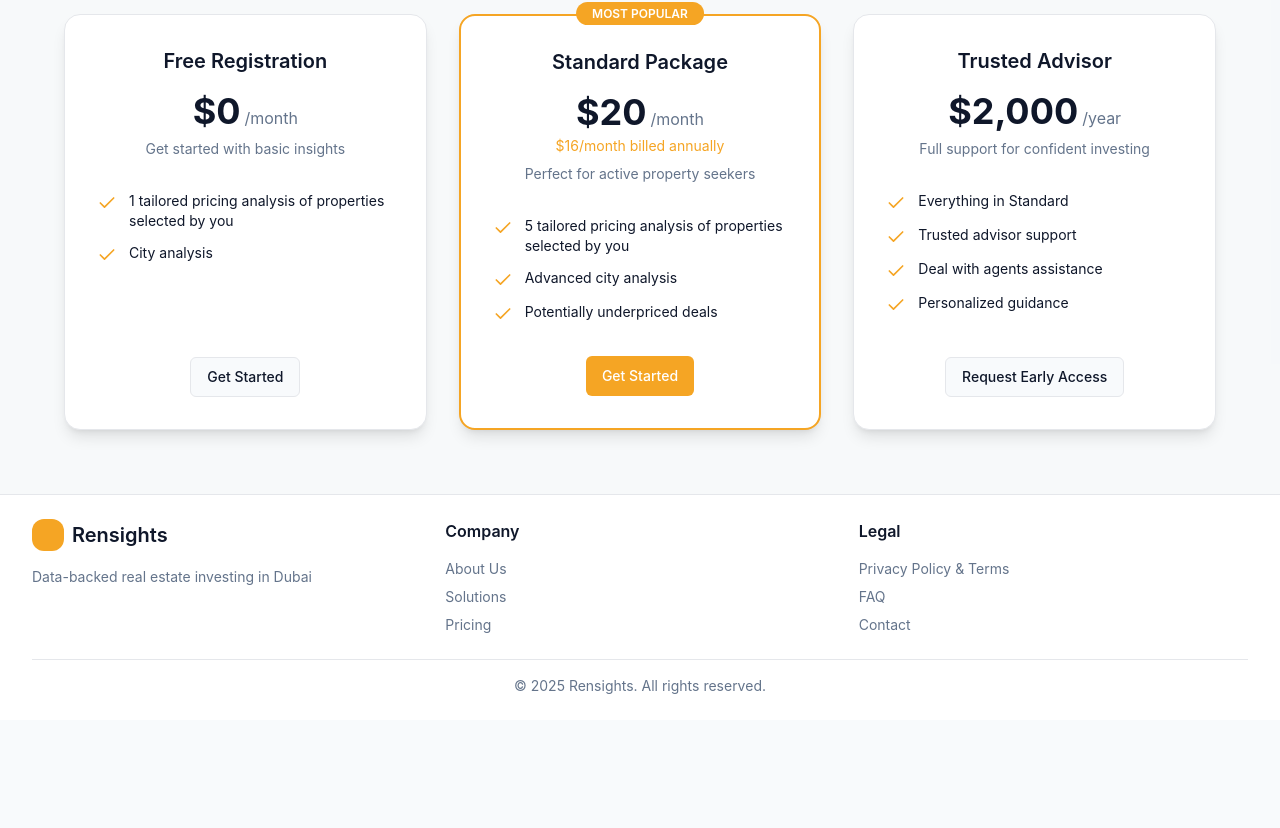
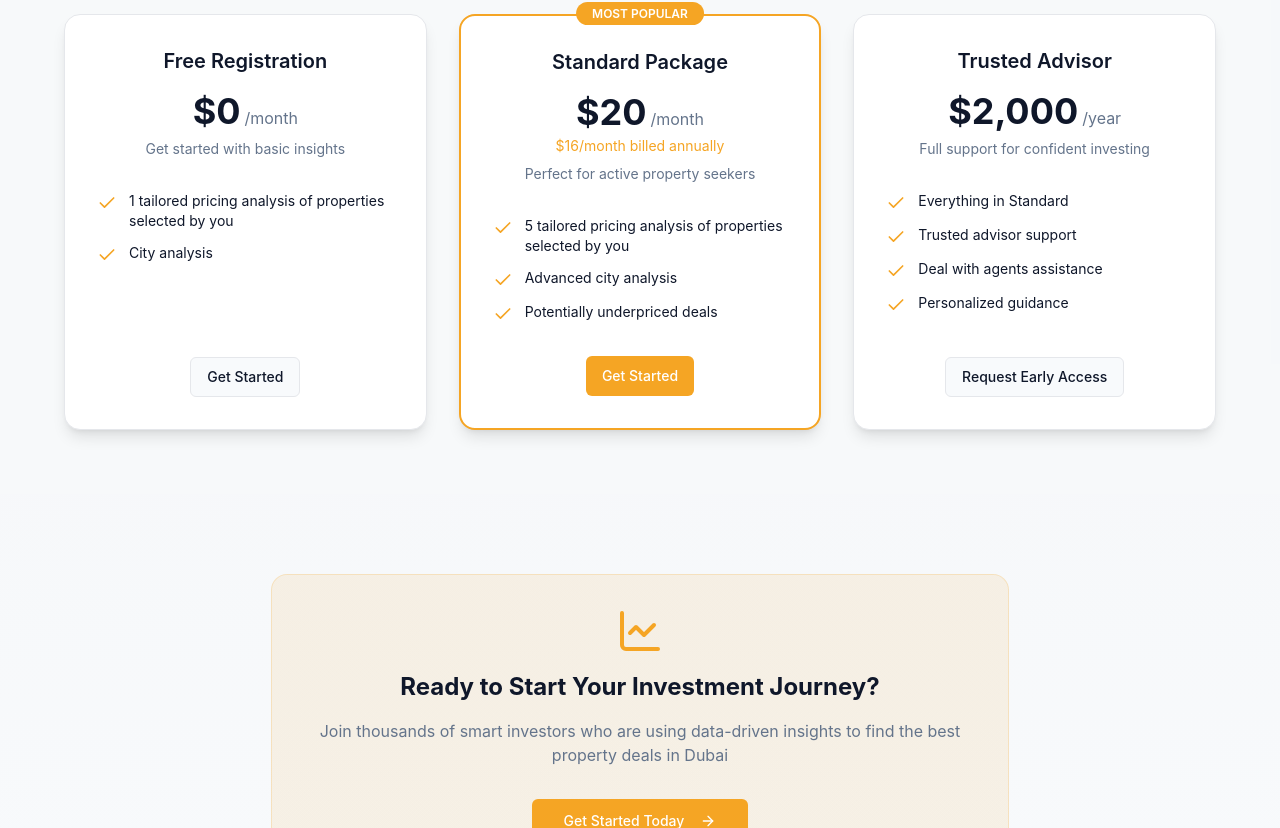
Before and after one commit to Rensights/app-frontend, a Next.js app in the folder src/: page / in a window 1280 px wide. Shown: the part 3447-4275 px from the top of the page. Before the commit the page ends 4167 px from the top, so only its background shows below. Built offline with nearby package versions, Linux system fonts and the light colour scheme; no server answers.

Commit message:
Move CTA section below pricing on landing page

```diff
--- a/src/src/app/page.tsx
+++ b/src/src/app/page.tsx
@@ -6,6 +6,7 @@ import WhyInvestInDubai from "@/components/landing/WhyInvestInDubai";
 import LandingSolutions from "@/components/landing/Solutions";
 import LandingHowItWorks from "@/components/landing/HowItWorks";
 import LandingPricing from "@/components/landing/Pricing";
+import LandingCTA from "@/components/landing/CTA";
 import LandingFooter from "@/components/landing/Footer";
 
 export default function LandingPage() {
@@ -17,6 +18,7 @@ export default function LandingPage() {
       <LandingSolutions />
       <LandingHowItWorks />
       <LandingPricing />
+      <LandingCTA />
       <LandingFooter />
     </div>
   );
```
